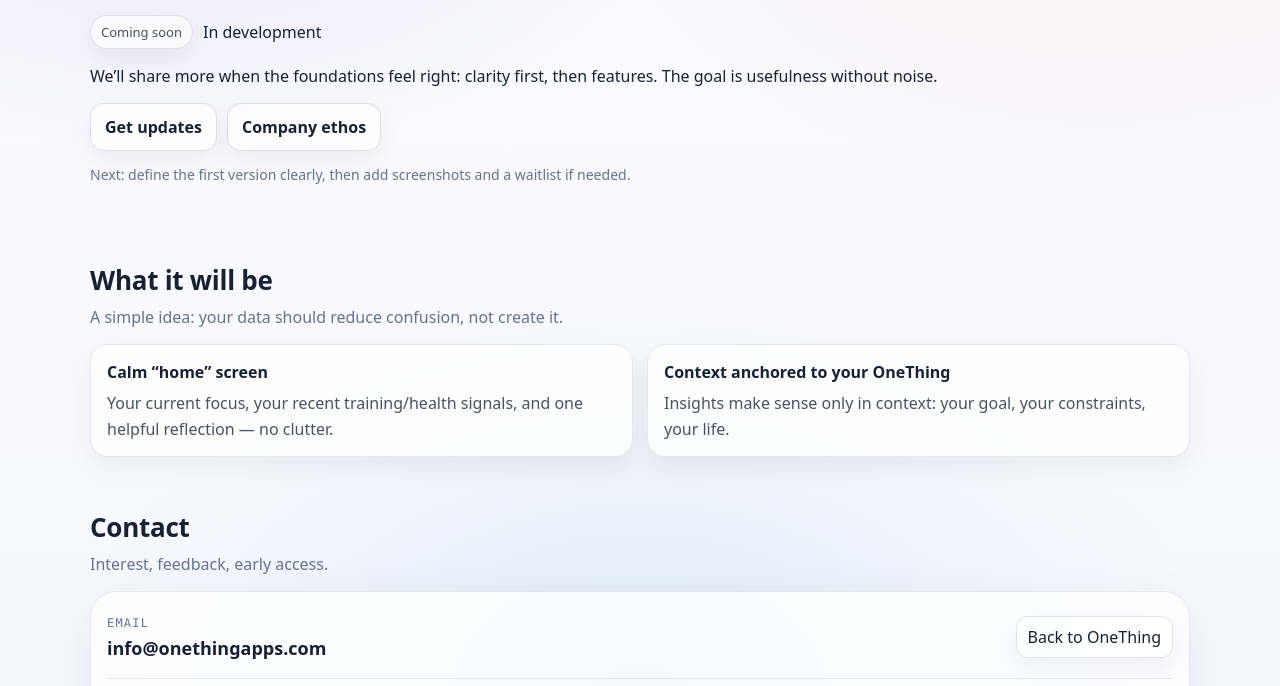
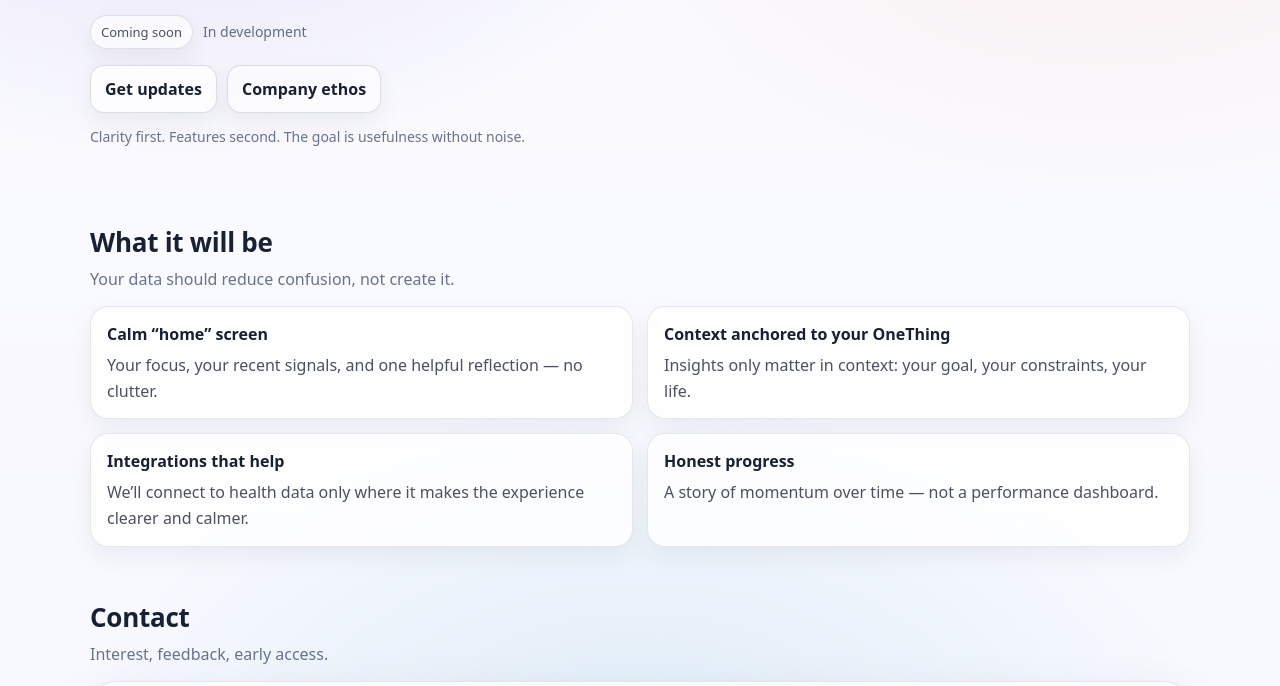
Before and after one commit to OneThingApps/site, a plain HTML site: page health/index.html in a window 1280 px wide. Shown: the part 307-993 px from the top of the page. Drawn offline with Linux system fonts and the light colour scheme.

Commit message:
Update index.html

```diff
--- a/health/index.html
+++ b/health/index.html
@@ -25,15 +25,14 @@
       <a href="/#contact">Contact</a>
     </nav>
 
-    <a class="cta" href="mailto:info@onethingapps.com?subject=OneThing%20Health%20updates" role="button">Get updates</a>
+    <a class="cta" href="/#apps" role="button">Apps</a>
   </header>
 
   <main id="top">
+    <!-- Hero -->
     <section class="hero">
-      <div class="heroBg" aria-hidden="true"></div>
-
       <div class="heroInner">
-        <p class="kicker">App • Coming soon</p>
+        <p class="kicker">APP • COMING SOON</p>
 
         <h1>OneThing — <span class="glow">Health</span></h1>
 
@@ -42,47 +41,53 @@
           Training, recovery, and insight without overwhelm.
         </p>
 
-        <div class="heroCard">
-          <div class="metaRow" style="margin-bottom:10px;">
-            <span class="status pill subtle">Coming soon</span>
-            <span class="muted">In development</span>
-          </div>
+        <div class="metaRow" style="margin-top: 14px;">
+          <span class="pill subtle">Coming soon</span>
+          <span class="metaText">In development</span>
+        </div>
 
-          <p class="hint">
-            We’ll share more when the foundations feel right: clarity first, then features.
-            The goal is usefulness without noise.
-          </p>
-
-          <div class="actions" style="margin-top:14px;">
-            <a class="button" href="mailto:info@onethingapps.com?subject=OneThing%20Health%20updates">Get updates</a>
-            <a class="button secondary" href="/#ethos">Company ethos</a>
-          </div>
+        <div class="actions">
+          <a class="button" href="mailto:info@onethingapps.com?subject=OneThing%20Health%20updates">Get updates</a>
+          <a class="button secondary" href="/#ethos">Company ethos</a>
         </div>
 
         <p class="fineprint">
-          Next: define the first version clearly, then add screenshots and a waitlist if needed.
+          Clarity first. Features second. The goal is usefulness without noise.
         </p>
       </div>
     </section>
 
+    <!-- What it will be -->
     <section class="section">
       <div class="sectionHeader">
         <h2>What it will be</h2>
-        <p>A simple idea: your data should reduce confusion, not create it.</p>
+        <p>Your data should reduce confusion, not create it.</p>
       </div>
 
       <div class="grid two">
         <article class="card">
           <h3>Calm “home” screen</h3>
-          <p>Your current focus, your recent training/health signals, and one helpful reflection — no clutter.</p>
+          <p>Your focus, your recent signals, and one helpful reflection — no clutter.</p>
         </article>
+
         <article class="card">
           <h3>Context anchored to your OneThing</h3>
-          <p>Insights make sense only in context: your goal, your constraints, your life.</p>
+          <p>Insights only matter in context: your goal, your constraints, your life.</p>
+        </article>
+
+        <article class="card">
+          <h3>Integrations that help</h3>
+          <p>We’ll connect to health data only where it makes the experience clearer and calmer.</p>
+        </article>
+
+        <article class="card">
+          <h3>Honest progress</h3>
+          <p>A story of momentum over time — not a performance dashboard.</p>
         </article>
       </div>
     </section>
 
+    <!-- Contact -->
     <section class="section">
       <div class="sectionHeader">
         <h2>Contact</h2>
@@ -94,7 +99,7 @@
           <div>
             <p class="label">Email</p>
             <p class="value">
-              <a href="mailto:info@onethingapps.com?subject=OneThing%20Health%20updates">info@onethingapps.com</a>
+              <a href="mailto:info@onethingapps.com?subject=OneThing%20Health">info@onethingapps.com</a>
             </p>
           </div>
           <a class="ghostLink" href="/">Back to OneThing</a>
```
